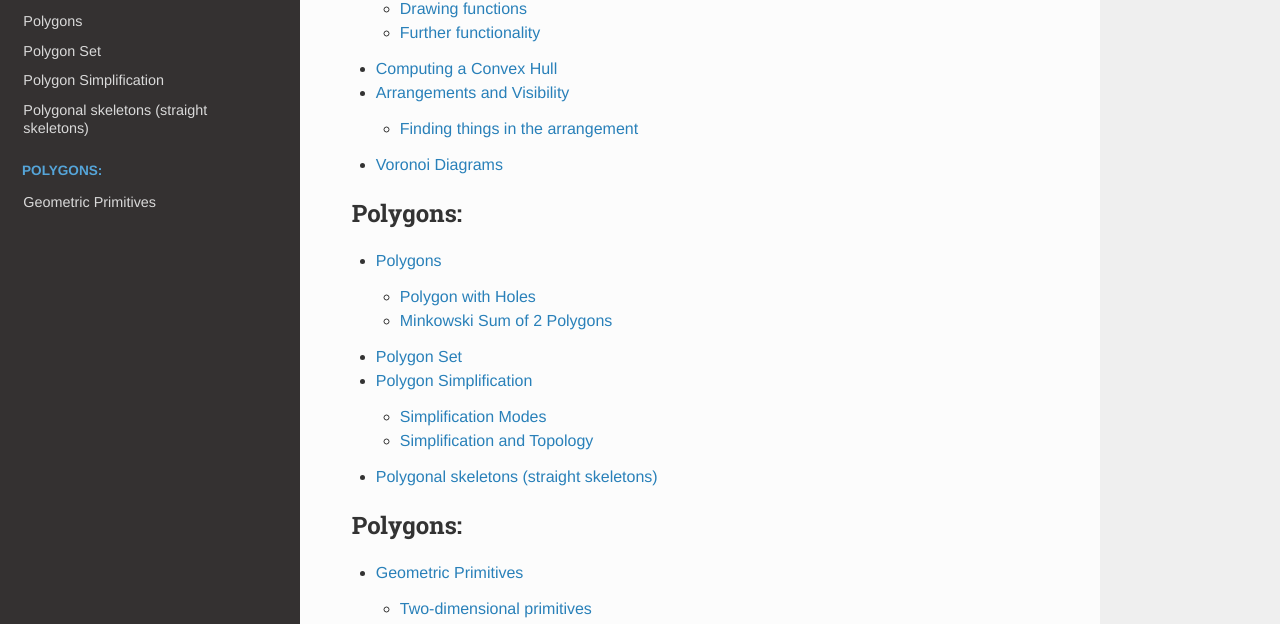
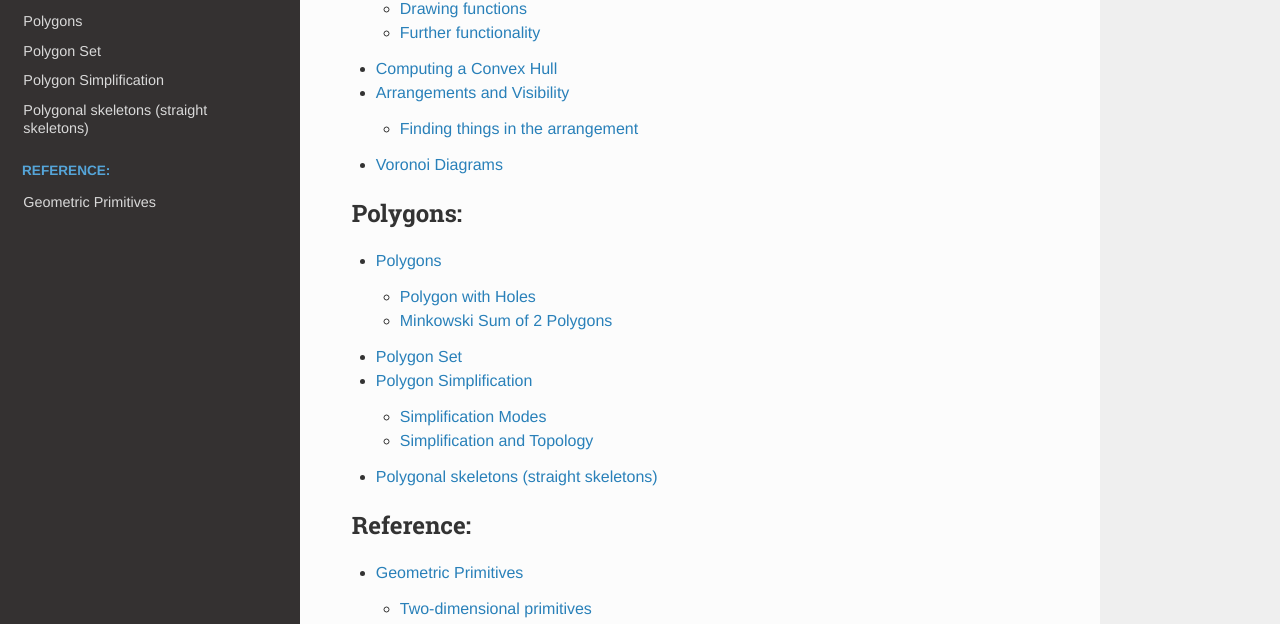
Before and after one commit to scikit-geometry/scikit-geometry, a Sphinx documentation site: the page built from docs/source/index.rst, in a window 1280 px wide and 1284 px high. Shown: the part 294-918 px from the top of the window. Built offline with Sphinx 7.4.7 and the Read the Docs theme 2.0.0, drawn with Linux system fonts in a browser that asks for light colours.

Commit message:
release 0.1.2

```diff
--- a/docs/source/index.rst
+++ b/docs/source/index.rst
@@ -26,7 +26,7 @@ Welcome to scikit-geometry docs's documentation!
 
 .. toctree::
    :maxdepth: 2
-   :caption: Polygons:
+   :caption: Reference:
 
    reference
 
--- a/skgeom/_version.py
+++ b/skgeom/_version.py
@@ -1,4 +1,4 @@
-version_info = (0, 1, 1, 'final', 0)
+version_info = (0, 1, 2, 'final', 0)
 
 _specifier_ = {'alpha': 'a', 'beta': 'b', 'candidate': 'rc', 'final': ''}
 
```
